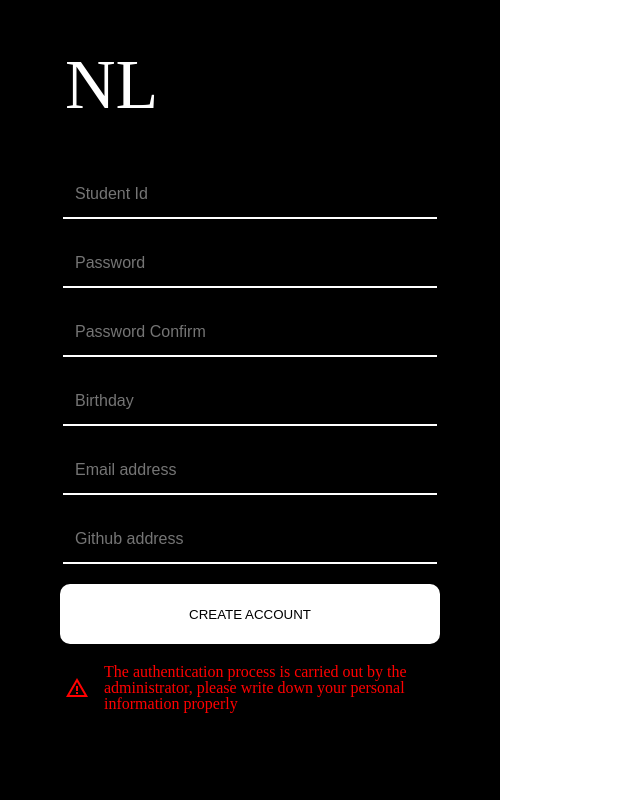
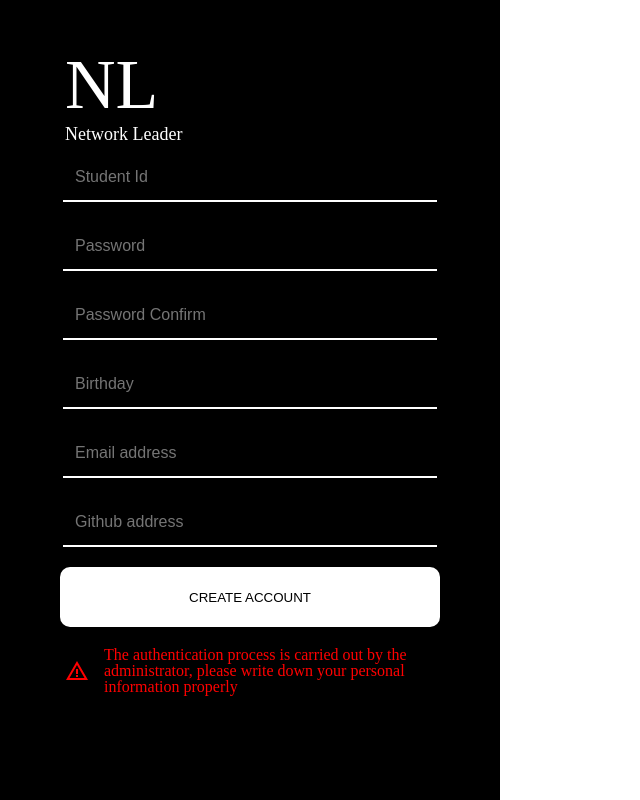
Before and after one commit to TProgramer/Homepage-FE, a Next.js app: page /signup in a window 1280 px wide. Shown: the whole page, without its empty margins (0-640 px from the left). Built offline with nearby package versions, Linux system fonts and the light colour scheme.

Commit message:
라우터 설정,로그인/회원가입 페이지 수정

```diff
--- a/src/components/common/header/Navbar.tsx
+++ b/src/components/common/header/Navbar.tsx
@@ -53,7 +53,7 @@ const Navbar = () => {
           </Link>
         </div>
         <div className="register">
-          <Link href="#">
+          <Link href="/signin">
             <a>로그인</a>
           </Link>
         </div>
--- a/src/components/common/header/SideBlock.tsx
+++ b/src/components/common/header/SideBlock.tsx
@@ -204,7 +204,7 @@ const SideBlock = ({ isSide }: navbarProps) => {
         </Link>
       </div>
       <div className="side_signin">
-        <Link href="#">
+        <Link href="/signin">
           <a>로그인</a>
         </Link>
       </div>
--- a/src/components/common/sign/SignLayout.tsx
+++ b/src/components/common/sign/SignLayout.tsx
@@ -3,14 +3,40 @@ import {
   SignBox,
   SignContainer,
 } from "../../../styles/layout/sign/globalSignBox";
+import MyLocationIcon from "@mui/icons-material/MyLocation";
+import AlternateEmailIcon from "@mui/icons-material/AlternateEmail";
+import GitHubIcon from "@mui/icons-material/GitHub";
+import { grey } from "@mui/material/colors";
+import Link from "next/link";
 
 const SignLayout = ({ children }: React.PropsWithChildren<{}>) => {
   return (
     <SignContainer>
       <SignBox>
         <div className="innerContainer">
-          <h1 className="logo">NL</h1>
+          <Link href="/">
+            <h1 className="logo">NL</h1>
+          </Link>
+          <Link href="/">
+            <p className="logo-detail">Network Leader</p>
+          </Link>
           {children}
+          <div className="footer">
+            <div className="info-box">
+              <MyLocationIcon sx={{ color: grey[50] }} fontSize="small" />
+              <span className="info-text">
+                서울특별시 노원구 공릉로 232 미래관 123호
+              </span>
+            </div>
+            <div className="info-box">
+              <AlternateEmailIcon sx={{ color: grey[50] }} fontSize="small" />
+              <span className="info-text">newdeal123@nate.com</span>
+            </div>
+            <div className="info-box">
+              <GitHubIcon sx={{ color: grey[50] }} fontSize="small" />
+              <span className="info-text">@Network-Leader</span>
+            </div>
+          </div>
         </div>
       </SignBox>
     </SignContainer>
--- a/src/pages/_app.tsx
+++ b/src/pages/_app.tsx
@@ -4,7 +4,7 @@ import reset from "../styles/global/Global";
 import { Global, css, ThemeProvider } from "@emotion/react";
 import { theme } from "../themes/theme";
 import Layout from "../components/common/Layout";
-import { PathMatch, useMatch, useParams } from "react-router-dom";
+//import { PathMatch, useMatch, useParams } from "react-router-dom";
 import { useRouter } from "next/router";
 import SignLayout from "../components/common/sign/SignLayout";
 export default function App({ Component, pageProps }: AppProps) {
--- a/src/styles/layout/main/footer.tsx
+++ b/src/styles/layout/main/footer.tsx
@@ -16,7 +16,6 @@ export const StyledFooter = styled("footer")`
   .title {
     width: 100%;
     height: 200px;
-
     display: flex;
     flex-direction: column;
     justify-content: flex-end;
@@ -37,7 +36,6 @@ export const StyledFooter = styled("footer")`
   .about-us {
     display: flex
     flex-direction: column;
-
     width: fit-content;
     align-self: flex-end;
 
--- a/src/styles/layout/main/header.tsx
+++ b/src/styles/layout/main/header.tsx
@@ -2,6 +2,7 @@ import styled from "@emotion/styled";
 import MenuIcon from "@mui/icons-material/Menu";
 import HighlightOffIcon from "@mui/icons-material/HighlightOff";
 import Typography from "@mui/material/Typography";
+
 import {
   MAX_WIDTH,
   TABLET_STANDARD,
@@ -19,7 +20,7 @@ export const StyledHeader = styled("header")`
   width: 100%;
   height: 100px;
   z-index: 999;
-  position: sticky;
+  position: fixed;
   top: 0;
   left: 0;
   background-color: rgba(255, 255, 255, 0.8);
@@ -219,22 +220,23 @@ export const StyledSideBlock = styled("div")<{ isSide: boolean }>`
   right: 0;
   height: 100%;
   background: white;
-
   @media (min-width: ${MOBILE_STANDARD}px) {
     display: none;
   }
   .side_reserve {
-    background: rgba(0, 0, 0, 0.03);
+    background: #f2f5f8;
     padding: 12px 0 12px 16px;
     border: 1px solid rgba(0, 0, 0, 0.125);
     cursor: pointer;
+    font-size: ${(props) => (props.isSide ? 16 : 0)}px;
   }
   .side_signin {
     padding: 0 16px;
-    background: rgba(0, 0, 0, 0.03);
+    background: #f2f5f8;
     border-bottom: 1px solid rgba(0, 0, 0, 0.125);
     padding: 12px 0 12px 16px;
     cursor: pointer;
+    font-size: ${(props) => (props.isSide ? 16 : 0)}px;
   }
 `;
 
--- a/src/styles/layout/sign/globalSignBox.tsx
+++ b/src/styles/layout/sign/globalSignBox.tsx
@@ -1,5 +1,6 @@
 import { css } from "@emotion/react";
 import styled from "@emotion/styled";
+
 import {
   DEFAULT_BORDERRADIUS,
   FONT_L,
@@ -22,17 +23,26 @@ export const SignBox = styled("div")`
   display: flex;
   flex-direction: column;
   align-items: center;
+
   @media (max-width: ${MOBILE_STANDARD}) {
     width: 100%;
     height: 100vh;
   }
   .innerContainer {
     width: 370px;
-    height: auto;
+    height: 100vh;
+    position: relative;
     .logo {
       font-size: 70px;
       color: white;
-      margin: 50px 0;
+      margin: 50px 0 5px 0;
+      cursor: pointer;
+    }
+    .logo-detail {
+      color: white;
+      font-size: 18px;
+      margin-bottom: 10px;
+      cursor: pointer;
     }
     .warning {
       width: 100%;
@@ -43,6 +53,20 @@ export const SignBox = styled("div")`
       color: red;
       .paragraph {
         margin-left: 15px;
+      }
+    }
+    .footer {
+      position: absolute;
+      bottom: 0;
+      width: 100%;
+      @media (max-height: 800px) {
+        display: none;
+      }
+      padding-bottom: 30px;
+      .info-text {
+        color: white;
+        margin-left: 5px;
+        font-size: 14px;
       }
     }
   }
@@ -67,7 +91,7 @@ export const Form = styled("form")`
     ${TRANSITION}
     &:focus {
       outline: none;
-      border-bottom: 2px solid ${(props) => props.theme.buttonColor};
+      border-bottom: 2px solid ${(props) => props.theme.buttonColor.primary};
     }
   }
   .submit {
@@ -79,8 +103,18 @@ export const Form = styled("form")`
     border: none;
     ${TRANSITION}
     &:hover {
+      cursor: pointer;
       color: ${(props) => props.theme.textColor.sub};
-      background-color: ${(props) => props.theme.buttonColor};
+      background-color: ${(props) => props.theme.buttonColor.primary};
+    }
+  }
+  .toregister {
+    cursor: pointer;
+    margin-top: 20px;
+    color: white;
+    text-decoration: underline;
+    &:hover {
+      color: ${(props) => props.theme.buttonColor.primary};
     }
   }
 `;
```
Also changed, not shown: src/pages/signin.tsx (+11 -0 lines), src/styles/home/YoutubePlayer.tsx (+5 -5 lines), src/styles/home/studyStatus.tsx (+9 -17 lines).
